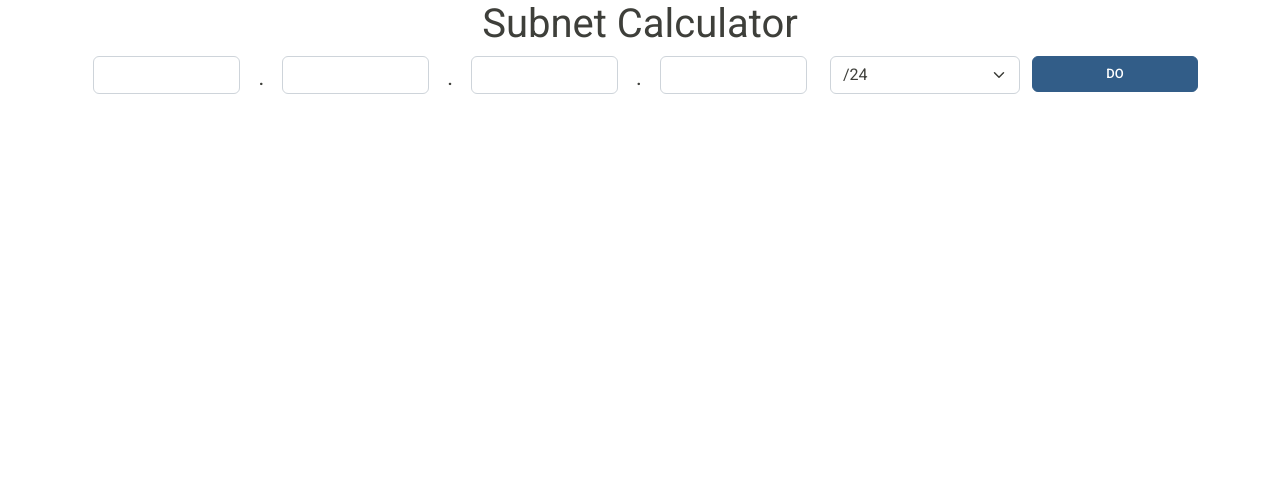
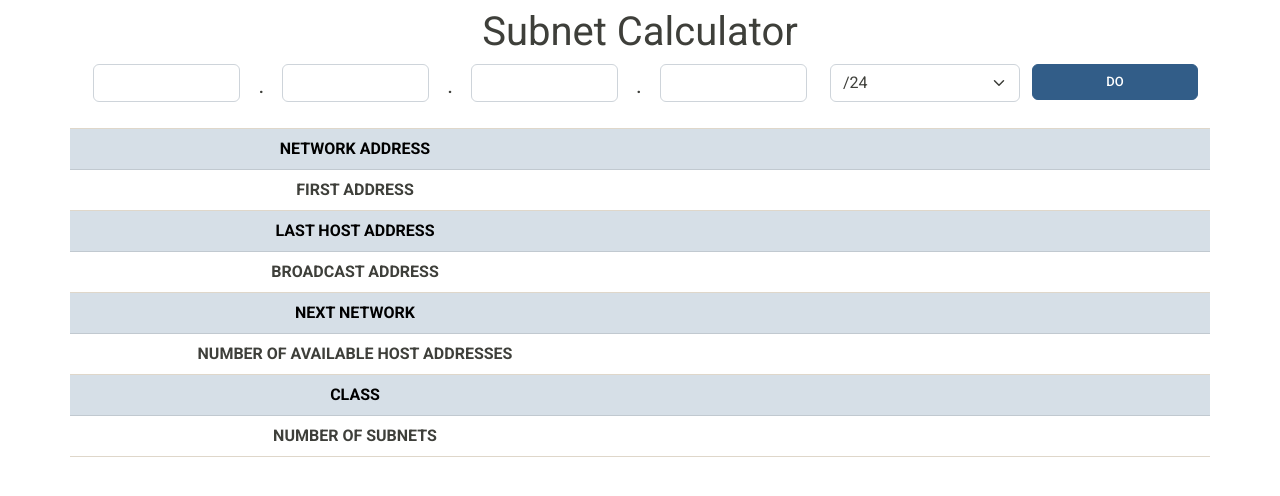
Before and after one commit to NicoGiuliani/react-subnet-calculator, a React (Create React App) app in the folder subnet-calculator/: page / in a window 1280 px wide. Shown: the top 496 px of the page. Built offline with nearby package versions, Linux system fonts and the light colour scheme.

Commit message:
Added display table

```diff
--- a/subnet-calculator/src/App.js
+++ b/subnet-calculator/src/App.js
@@ -6,17 +6,34 @@ import { useState } from "react";
 const App = () => {
   const [ipAddress, setIpAddress] = useState([0, 0, 0, 0]);
   const [slashValue, setSlashValue] = useState(24);
+  const [networkAddress, setNetworkAddress] = useState("");
+  const [addressClass, setAddressClass] = useState("");
+  const [firstAddress, setFirstAddress] = useState("");
+  const [lastAddress, setLastAddress] = useState("");
+  const [broadcastAddress, setBroadcastAddress] = useState("");
+  const [nextNetwork, setNextNetwork] = useState("");
+  const [availableHosts, setAvailableHosts] = useState("");
+  const [numberSubnets, setNumberSubnets] = useState("");
 
   const handleClick = (e) => {
     e.preventDefault();
-    console.log("whatever");
+    // console.log(ipAddress);
+    setNetworkAddress(ipAddress);
+    setAddressClass("A");
+    setFirstAddress(ipAddress);
+    setLastAddress(ipAddress);
+    setNextNetwork(ipAddress);
+    setBroadcastAddress(ipAddress);
+    setNetworkAddress(ipAddress);
+    setAvailableHosts(512);
+    setNumberSubnets(256);
   };
 
   const updateIpAddress = (e, quartetIndex) => {
     let newIpAddress = [...ipAddress];
     newIpAddress[quartetIndex] = parseInt(e.currentTarget.value);
     setIpAddress(newIpAddress);
-    console.log(newIpAddress);
+    // console.log(newIpAddress);
   };
 
   const updateSlashValue = (e) => {
@@ -26,7 +43,7 @@ const App = () => {
   };
 
   return (
-    <div className="container text-center" style={{ minWidth: "450px" }}>
+    <div className="container text-center mt-2" style={{ minWidth: "450px" }}>
       <h1>Subnet Calculator</h1>
       <div className="row">
         <div className="col-8 d-flex justify-content-around">
@@ -135,6 +152,50 @@ const App = () => {
           </button>
         </div>
       </div>
+      <div className="row">
+        <table className="table table-hover">
+          <thead>
+            <tr>
+              <th scope="col" className="col-6"></th>
+              <th scope="col" className="col-6"></th>
+            </tr>
+          </thead>
+          <tbody>
+            <tr className="table-primary">
+              <th scope="row">NETWORK ADDRESS</th>
+              <td>{networkAddress}</td>
+            </tr>
+            <tr className="table-default">
+              <th scope="row">FIRST ADDRESS</th>
+              <td>{firstAddress}</td>
+            </tr>
+            <tr className="table-primary">
+              <th scope="row">LAST HOST ADDRESS</th>
+              <td>{lastAddress}</td>
+            </tr>
+            <tr className="table-default">
+              <th scope="row">BROADCAST ADDRESS</th>
+              <td>{broadcastAddress}</td>
+            </tr>
+            <tr className="table-primary">
+              <th scope="row">NEXT NETWORK</th>
+              <td>{nextNetwork}</td>
+            </tr>
+            <tr className="table-default">
+              <th scope="row">NUMBER OF AVAILABLE HOST ADDRESSES</th>
+              <td>{availableHosts}</td>
+            </tr>
+            <tr className="table-primary">
+              <th scope="row">CLASS</th>
+              <td>{addressClass}</td>
+            </tr>
+            <tr className="table-default">
+              <th scope="row">NUMBER OF SUBNETS</th>
+              <td>{numberSubnets}</td>
+            </tr>
+          </tbody>
+        </table>
+      </div>
     </div>
   );
 };
```
